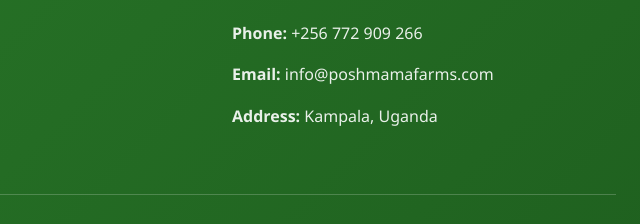
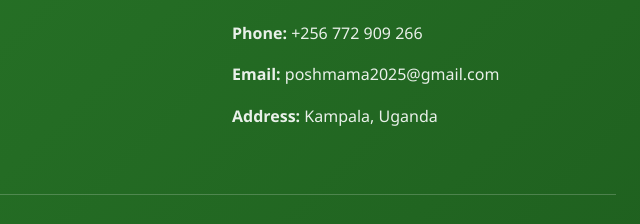
Before and after one commit to bazzilik-creator/Poshmama, a plain HTML site: page contact.html in a window 1280 px wide. Shown: the part 1864-2088 px from the top of the page, 640-1280 px from the left. Drawn offline with Linux system fonts and the light colour scheme; grey boxes are pictures that could not be loaded.

Commit message:
Update contact.html

```diff
--- a/contact.html
+++ b/contact.html
@@ -107,7 +107,7 @@
       <div class="footer-section">
         <h3>Contact Information</h3>
         <p><strong>Phone:</strong> +256 772 909 266</p>
-        <p><strong>Email:</strong> info@poshmamafarms.com</p>
+        <p><strong>Email:</strong> poshmama2025@gmail.com</p>
         <p><strong>Address:</strong> Kampala, Uganda</p>
       </div>
     </div>
```
